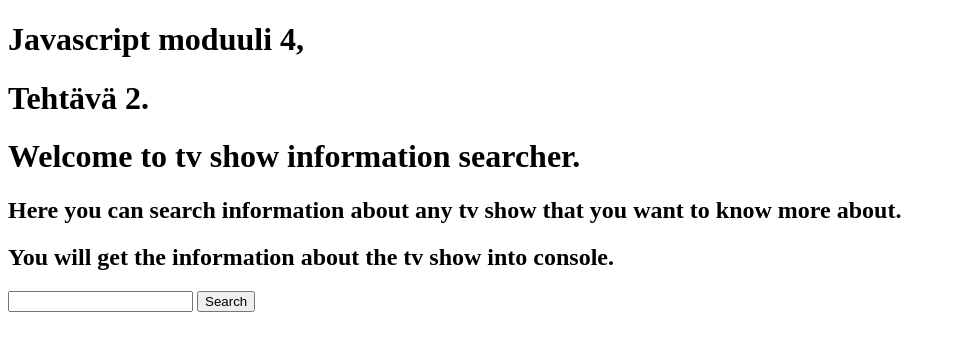
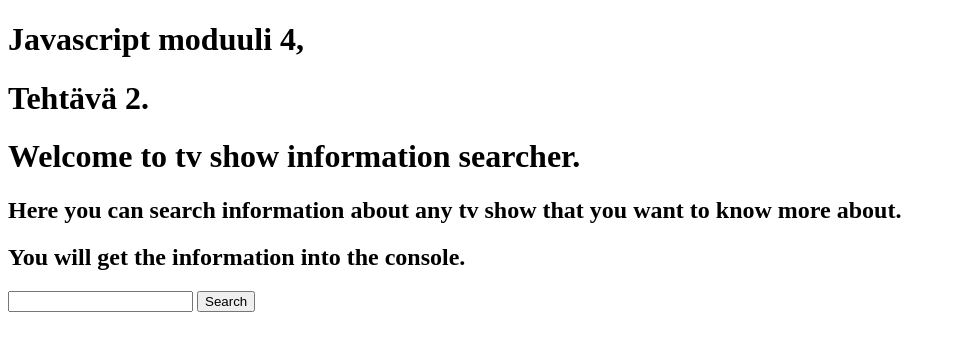
Before and after one commit to amirsaeid93/pythonProject4, a plain HTML site: page java_moduuli_4/tehtava_2/2.html in a window 1280 px wide. Shown: the whole page, without its empty margins (0-956 px from the left). Drawn offline with Linux system fonts and the light colour scheme.

Commit message:
Javascript moduuli 3

```diff
--- a/java_moduuli_4/tehtava_2/2.html
+++ b/java_moduuli_4/tehtava_2/2.html
@@ -9,7 +9,7 @@
 <h1>Tehtävä 2.</h1>
 <h1>Welcome to tv show information searcher.</h1>
 <h2>Here you can search information about any tv show that you want to know more about.</h2>
-<h2>You will get the information about the tv show into console.</h2>
+<h2>You will get the information into the console.</h2>
 <form id="searchForm" action="https://api.tvmaze.com/search/shows">
 <input id="query" name="q" type="text">
 <input type="submit" value="Search">
```
